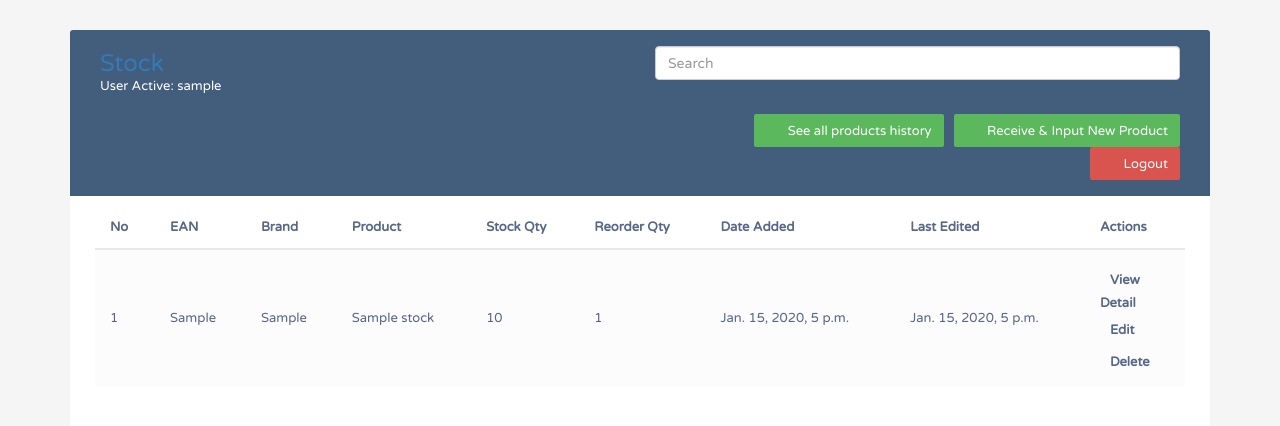
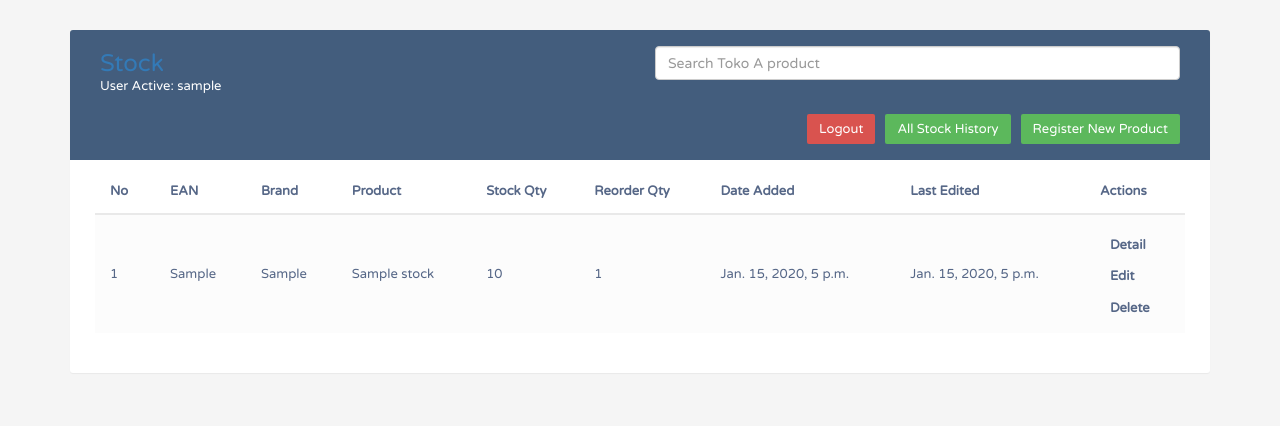
Before and after one commit to akhsan9/praxis-academy-collabs-work, a Django app: page /inventory-store-a/ in a window 1280 px wide. Shown: the top 426 px of the page. Run offline with Django 3.2, Linux system fonts and the light colour scheme; a user stored in the database is signed in; tables that the repository leaves empty hold one stand-in row (values such as "Sample post"); parts of the project's set-up code (start-up, migrations or seed data) failed here and were passed over; some libraries are stand-ins or nearby versions.

Commit message:
redesign button

```diff
--- a/diy_small_erp/inventory_data/models.py
+++ b/diy_small_erp/inventory_data/models.py
@@ -27,7 +27,6 @@
 	reorder_level = models.IntegerField(default='0', blank=True, null=True)
 	date_added = models.DateTimeField(auto_now_add=True, auto_now=False)
 	last_updated = models.DateTimeField(auto_now_add=False, auto_now=True)
-
 
 	class Meta:
 		verbose_name_plural = "Stock Store A"
--- a/diy_small_erp/inventory_data/templates/inventory_data/base.html
+++ b/diy_small_erp/inventory_data/templates/inventory_data/base.html
@@ -15,6 +15,10 @@
 <link rel="stylesheet" href="{% static "inventory/css/main.css" %}">
 
 <body>
+
+
+
+
     <div class="container">
         <div class="table-wrapper">
             <div class="table-title">
--- a/diy_small_erp/inventory_data/templates/inventory_data/home.html
+++ b/diy_small_erp/inventory_data/templates/inventory_data/home.html
@@ -2,9 +2,9 @@
 
 {% block user %}
 {% if user.is_authenticated %}
-	<a href="{% url 'logout' %}" class="btn btn-danger" data-toggle="modal"><i class="material-icons">&#xE15C;</i> <span>Logout</span></a>
+	<a href="{% url 'logout' %}" <button type="button" class="btn btn-danger">Logout</button></a>
 {% else %}
-	<a href="{% url 'login' %}" class="btn btn-success" data-toggle="modal"><i class="material-icons">&#xE147;</i> <span>Login</span></a>
+	<a href="{% url 'login' %}" <button type="button" class="btn btn-success">Login</button></a>
 {% endif %}
 {% endblock user %}
 
--- a/diy_small_erp/inventory_data/templates/inventory_data/stock_list.html
+++ b/diy_small_erp/inventory_data/templates/inventory_data/stock_list.html
@@ -8,7 +8,7 @@
 <span>
   <form action="{% url 'search_results' %}" method="get" class="search-form">
     <div class="form-group">
-        <input name="q" type="text" class="form-control" placeholder="Search">
+        <input name="q" type="text" class="form-control" placeholder="Search Toko A product">
     </div>
   </form>
 </span><br />
@@ -18,11 +18,11 @@
 {% block user %}
 
 {% if user.is_authenticated %}
-  <a href="{% url 'add-items-store-a' %}" class="btn btn-success" data-toggle="modal"><i class="material-icons">&#xE147;</i> <span>Receive & Input New Product</span></a>
-  <a href="{% url 'items-history' %}" class="btn btn-success"><i class="material-icons">&#xE147;</i> <span>See all products history</span></a><br />
-  <a href="{% url 'logout' %}" class="btn btn-danger" data-toggle="modal"><i class="material-icons">&#xE15C;</i> <span>Logout</span></a>
+  <a href="{% url 'add-items-store-a' %}" <button type="button" class="btn btn-success">Register New Product</button></a>
+  <a href="{% url 'items-history' %}" <button type="button" class="btn btn-success">All Stock History</button></a>
+  <a href="{% url 'logout' %}" <button type="button" class="btn btn-danger">Logout</button></a>
 {% else %}
-  <a href="{% url 'login' %}" class="btn btn-success" data-toggle="modal"><i class="material-icons">&#xE147;</i> <span>Login</span></a>
+  <a href="{% url 'login' %}" <button type="button" class="btn btn-success">Login</button></a>
 {% endif %}
 
 {% endblock user %}
@@ -62,7 +62,7 @@
         <td>{{stock.date_added}}</td>
         <td>{{stock.last_updated}}</td>
         <td>
-          <a href="{{ stock.get_product_url }}"><i title="View Detail"></i>View Detail</a>
+          <a href="{{ stock.get_product_url }}"><i title="View Detail"></i>Detail</a>
           {% if user.is_superuser %}
           <a href="{{ stock.get_edit_url }}"><i title="Edit"></i>Edit</a>
           <a href="{{ stock.get_delete_url }}"><i title="Delete"></i>Delete</a>
```
